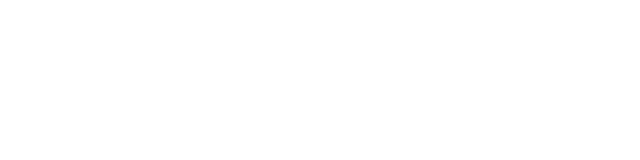
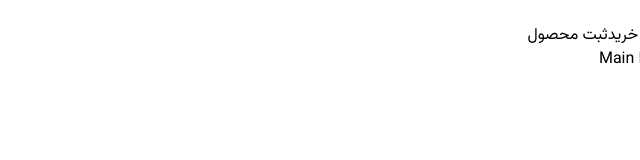
Before and after one commit to AliMoradpour/cartSaz, a React (Vite) app: page /dashboard in a window 1280 px wide. Before the commit this address had no page. Shown: the top 160 px of the page, without its empty margins (640-1280 px from the left). Built offline with nearby package versions, Linux system fonts and the light colour scheme.

Commit message:
add dashborad structure

```diff
--- a/src/App.jsx
+++ b/src/App.jsx
@@ -1,14 +1,18 @@
 import { Route, Routes } from "react-router-dom";
+import { ToastContainer } from "react-toastify";
 import Home from "./pages/Home/Home";
-import Login from "./pages/Login/Login";
 import Updates from "./pages/Updates/Updates";
 import Faq from "./pages/Faq/Faq";
 import Contact from "./pages/Contact/Contact";
 import UserInfoProvider from "./Context/UserContext";
+import Login from "./pages/Login/Login";
 import Signup from "./pages/signup/Signup";
+import Dashboard from "./pages/DashBoard/Dashboard";
 import Shop from "./pages/Shop/Shop";
-import { ToastContainer } from "react-toastify";
+
+
 import "react-toastify/dist/ReactToastify.css";
+
 
 function App() {
   return (
@@ -16,6 +20,7 @@
       <ToastContainer />
       <Routes>
         <Route path="/shop" element={<Shop />} />
+        <Route path="/dashboard" element={<Dashboard />} />
         <Route path="/signup" element={<Signup />} />
         <Route path="/login" element={<Login />} />
         <Route path="/contact" element={<Contact />} />
--- /dev/null
+++ b/src/pages/Dashboard/Dashboard.jsx
@@ -0,0 +1,16 @@
+import DashboardMenu from "./DashboardMenu";
+import Dheader from "../Dashboard/Dheader";
+
+const Dashboard = () => {
+  return (
+    <>
+      <Dheader />
+      <div className="flex items-center">
+      <DashboardMenu />
+      <h2>Main Dashboard</h2>
+      </div>
+    </>
+  );
+};
+
+export default Dashboard;
--- /dev/null
+++ b/src/pages/Dashboard/DashboardMenu.jsx
@@ -0,0 +1,8 @@
+
+const DashboardMenu = () => {
+  return (
+    <div className="hidden">DashboardMenu</div>
+  )
+}
+
+export default DashboardMenu
--- /dev/null
+++ b/src/pages/Dashboard/Dheader.jsx
@@ -0,0 +1,15 @@
+const Dheader = () => {
+  return (
+    <div className="w-full">
+      <div>
+        <p>داشبورد</p>
+      </div>
+      <div>
+        <button className="">افزودن سبد خرید</button>
+        <button>ثبت محصول</button>
+      </div>
+    </div>
+  )
+};
+
+export default Dheader;
```
